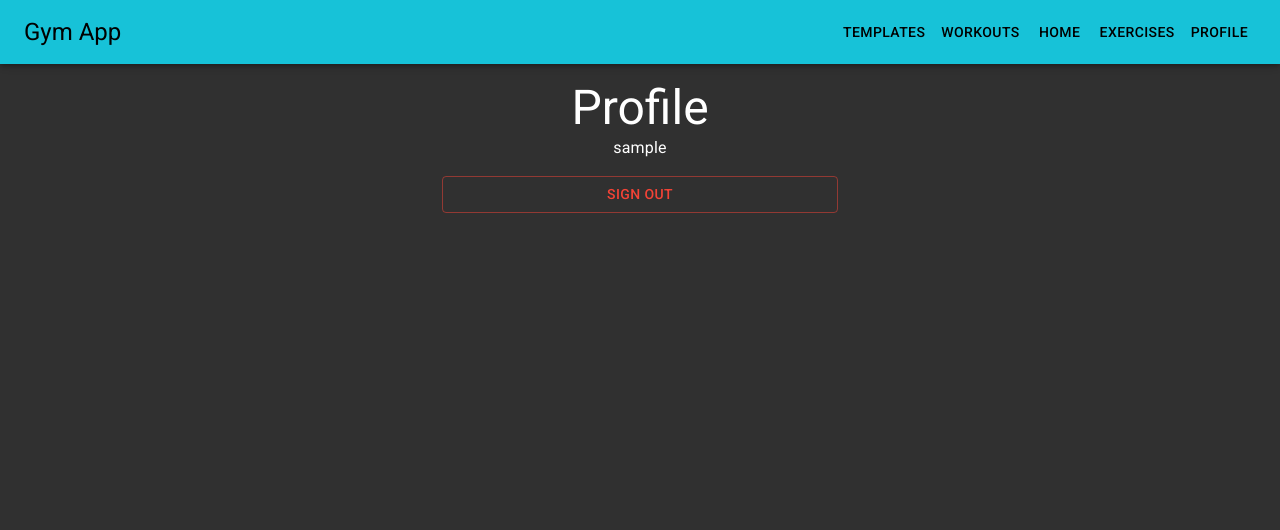
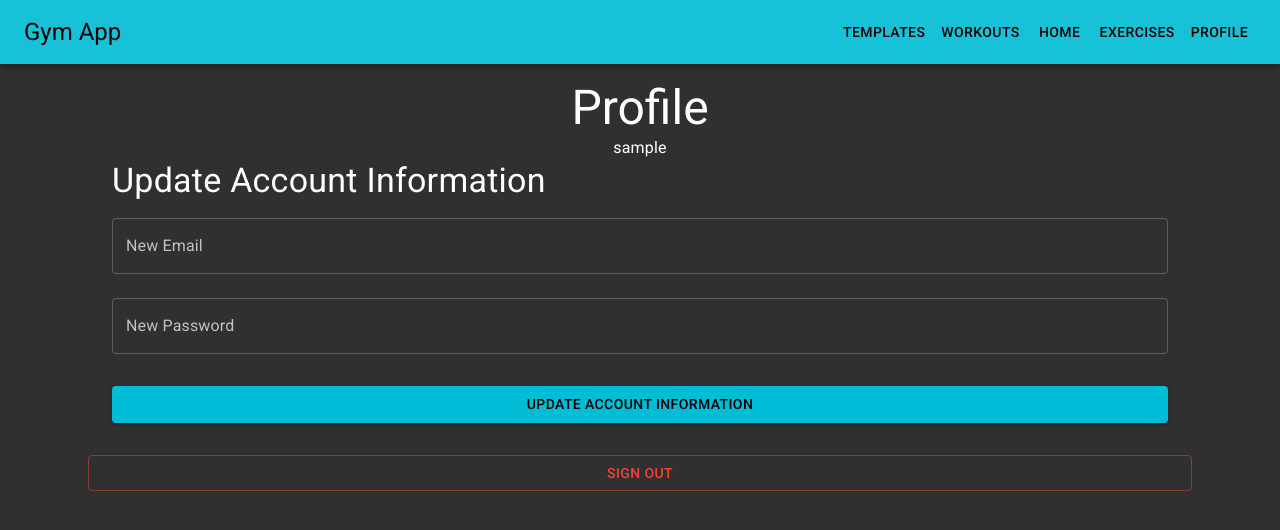
Before and after one commit to toukolonka/gym, a React (Create React App) app in the folder client/: page /profile in a window 1280 px wide. Shown: the top 530 px of the page. Built offline with nearby package versions, Linux system fonts and the light colour scheme; sample sign-in values are in the browser's storage.

Commit message:
Added first profile components, Update account information

```diff
--- /dev/null
+++ b/client/src/components/Profile/UpdateAccountForm.jsx
@@ -0,0 +1,64 @@
+import React from 'react';
+import PropTypes from 'prop-types';
+import Container from '@mui/material/Container';
+import Box from '@mui/material/Box';
+import TextField from '@mui/material/TextField';
+import Button from '@mui/material/Button';
+import Typography from '@mui/material/Typography';
+
+const UpdateAccountForm = ({
+  email,
+  setEmail,
+  password,
+  setPassword,
+  handleSubmit,
+}) => (
+  <Container maxWidth="lg">
+    <Box component="form" onSubmit={handleSubmit}>
+      <Typography variant="h4" component="h5">
+        Update Account Information
+      </Typography>
+      <TextField
+        margin="normal"
+        fullWidth
+        name="email"
+        label="New Email"
+        placeholder="Give us your new email address!"
+        id="email"
+        color="primary"
+        onChange={setEmail}
+        value={email}
+      />
+      <TextField
+        margin="normal"
+        fullWidth
+        name="new password"
+        label="New Password"
+        placeholder="Sure you want a new password?"
+        type="password"
+        id="password"
+        color="primary"
+        onChange={setPassword}
+        value={password}
+      />
+      <Button
+        type="submit"
+        fullWidth
+        variant="contained"
+        sx={{ mt: 3, mb: 2 }}
+      >
+        Update Account Information
+      </Button>
+    </Box>
+  </Container>
+);
+
+UpdateAccountForm.propTypes = {
+  email: PropTypes.string.isRequired,
+  setEmail: PropTypes.func.isRequired,
+  password: PropTypes.string.isRequired,
+  setPassword: PropTypes.func.isRequired,
+  handleSubmit: PropTypes.func.isRequired,
+};
+
+export default UpdateAccountForm;
--- a/client/src/pages/Profile/Profile.jsx
+++ b/client/src/pages/Profile/Profile.jsx
@@ -1,15 +1,34 @@
-import React, { useContext } from 'react';
+import React, { useContext, useState } from 'react';
 import {
   Box, Typography, Container, Button,
 } from '@mui/material';
+import UpdateAccountForm from '../../components/Profile/UpdateAccountForm';
 
 import { AuthContext } from '../../context/auth';
 
 const Profile = () => {
   const { user, logout } = useContext(AuthContext);
+  const [email, setEmail] = useState('');
+  const [newPassword, setNewPassword] = useState('');
+
+  const handleEmailChange = (event) => {
+    setEmail(event.target.value);
+  };
+
+  const handlePasswordChange = (event) => {
+    setNewPassword(event.target.value);
+  };
+
+  const handleAccountUpdate = (event) => {
+    event.preventDefault();
+    console.log({
+      email,
+      newPassword,
+    });
+  };
 
   return (
-    <Container maxWidth="xs">
+    <Container maxWidth="lg">
       <Box
         sx={{
           mt: 2,
@@ -25,6 +44,13 @@ const Profile = () => {
           {user.username}
         </Typography>
       </Box>
+      <UpdateAccountForm
+        email={email}
+        setEmail={handleEmailChange}
+        password={newPassword}
+        setPassword={handlePasswordChange}
+        handleSubmit={handleAccountUpdate}
+      />
       <Button
         variant="outlined"
         fullWidth
```
